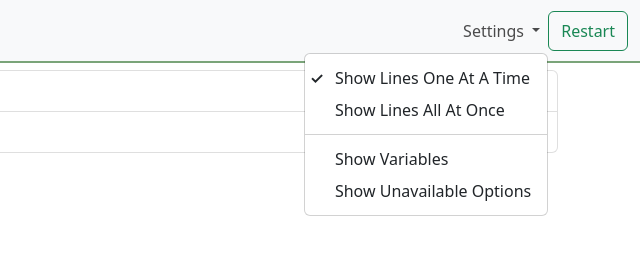
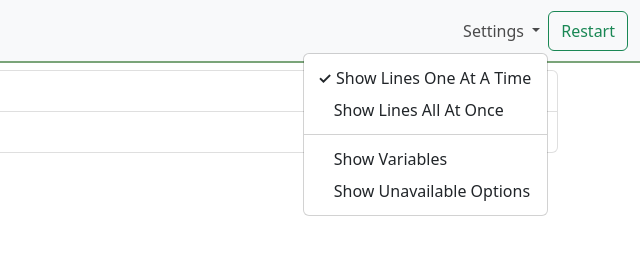
Before and after one commit to YarnSpinnerTool/YarnSpinner-TypeScript, a website built with webpack: page src/index.html in a window 1280 px wide. Both pictures are taken after a click on the button "Settings". Shown: the full height of the page, 640-1280 px from the left. Built offline with nearby package versions, Linux system fonts and the light colour scheme.

Commit message:
Make dropdown checks position-relative

```diff
--- a/src/yarnspinner.scss
+++ b/src/yarnspinner.scss
@@ -92,8 +92,8 @@ html,
 }
 
 .dropdown-menu.dropdown-menu-checkable .dropdown-item-checked::before {
-    position: absolute;
-    left: .3rem;
+    position: relative;
+    margin-left: -1rem;
     content: '✓';
     font-weight: 600;
   }
```
